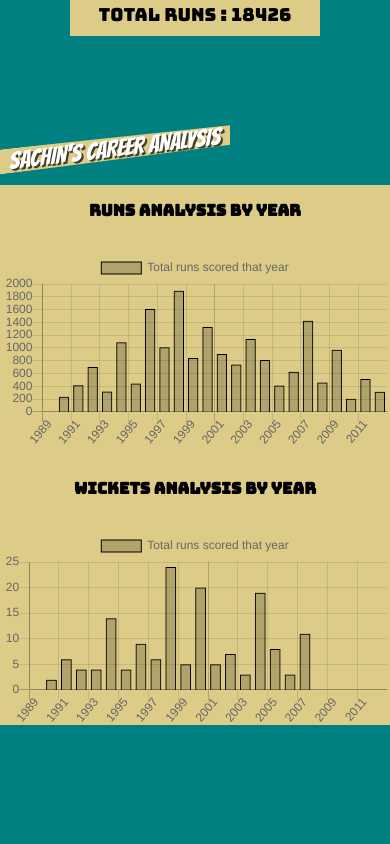
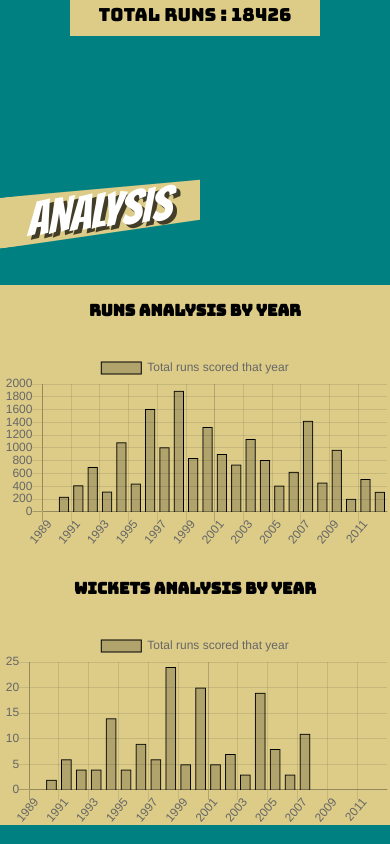
Before and after one commit to rrhythmsharma/Sachin-Career-Analysis, a React (Create React App) app: page / in a window 390 px wide. Shown: the part 1820-2664 px from the top of the page. Built offline with nearby package versions, Linux system fonts and the light colour scheme.

Commit message:
Added Responsive design

```diff
--- a/src/components/PerformanceAnalysis/PerformanceAnalysis.css
+++ b/src/components/PerformanceAnalysis/PerformanceAnalysis.css
@@ -1,5 +1,5 @@
 .data-analysis-container{
-    margin-top: 100px;
+    margin-top: 150px;
 }
 
 .sachin-analysis{
@@ -7,11 +7,11 @@
     font-weight: normal;
     color: #fff;
     text-transform: uppercase;
-    font-size: 2.5em;
+    font-size: 3em;
     white-space: nowrap;
     z-index: 1000;
     font-family: 'Bangers', cursive;
-    text-shadow: 5px 5px 0 rgba(0, 0, 0, 0.7);
+    text-shadow: 4px 4px 0 rgba(0, 0, 0, 0.7);
     -moz-transform: skew(0, -6.7deg);
     -ms-transform: skew(0, -6.7deg);
     -webkit-transform: skew(0, -6.7deg);
@@ -27,10 +27,10 @@
     /* clip-path: polygon(0 0, 100%, 0, 100% 100%, 0 calc(100%, 0)); */
     -webkit-clip-path: polygon(0 0, 100% 11%, 100% 89%, 0% 100%);
     clip-path: polygon(0 0, 100% 11%, 100% 89%, 0% 100%);
-    width: 400px;
+    width: 200px;
     background: #dc8;
 }
-
+/*
 @media (max-width:500px) {
     .sachin-analysis{
         font-size: 2em;
@@ -45,4 +45,4 @@
         width: 230px;
         text-shadow: 2px 2px 0 rgba(0, 0, 0, 0.7);
     }
-}
+} */
--- a/src/components/PerformanceAnalysis/PerformanceAnalysis.js
+++ b/src/components/PerformanceAnalysis/PerformanceAnalysis.js
@@ -5,7 +5,7 @@
 const Performance = () => {
     return(
         <div className="data-analysis-container">
-            <h3 className="sachin-analysis">Sachin's Career Analysis</h3>
+            <h3 className="sachin-analysis">Analysis</h3>
             <PerformanceAnalysisByYear />
         </div>
     )
```
